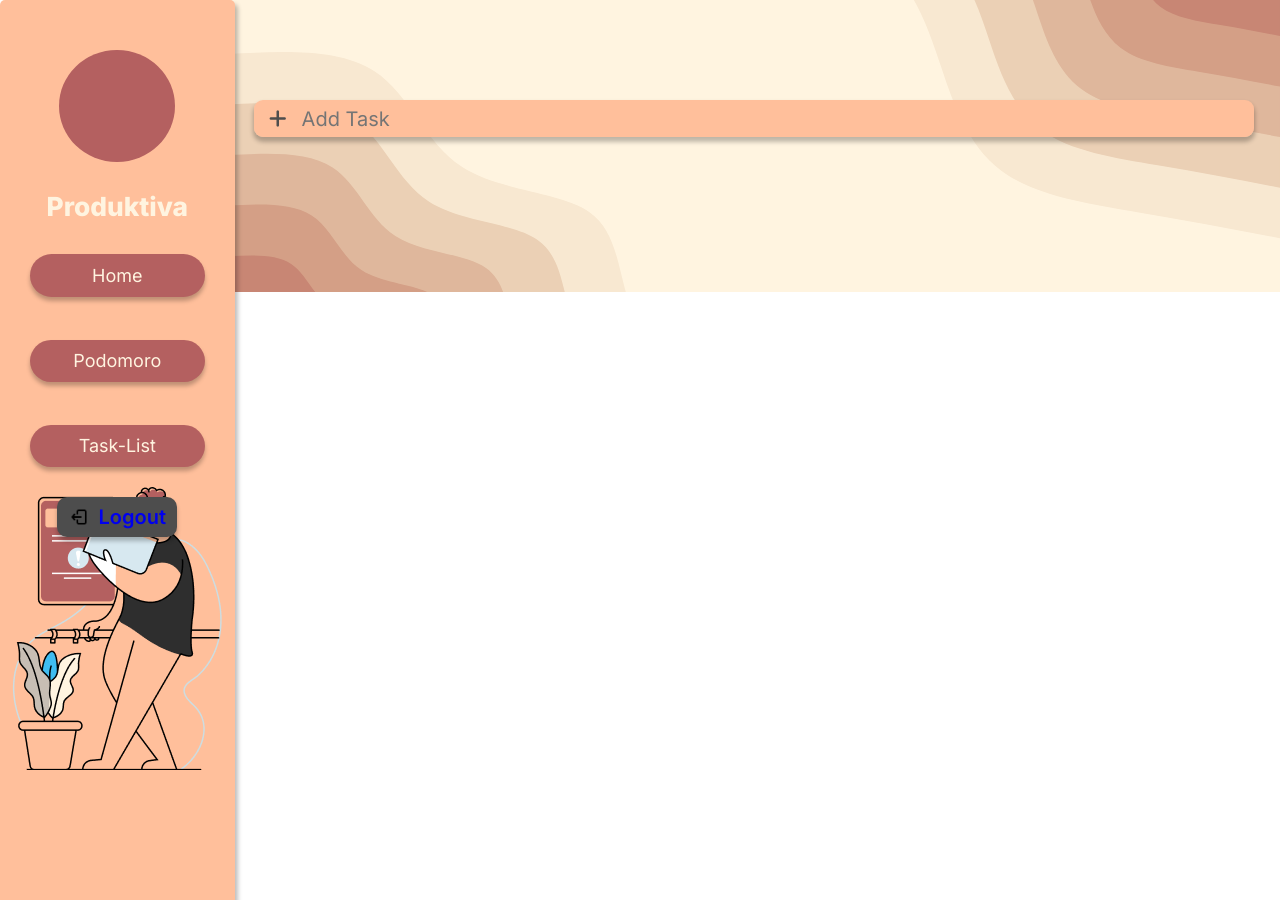
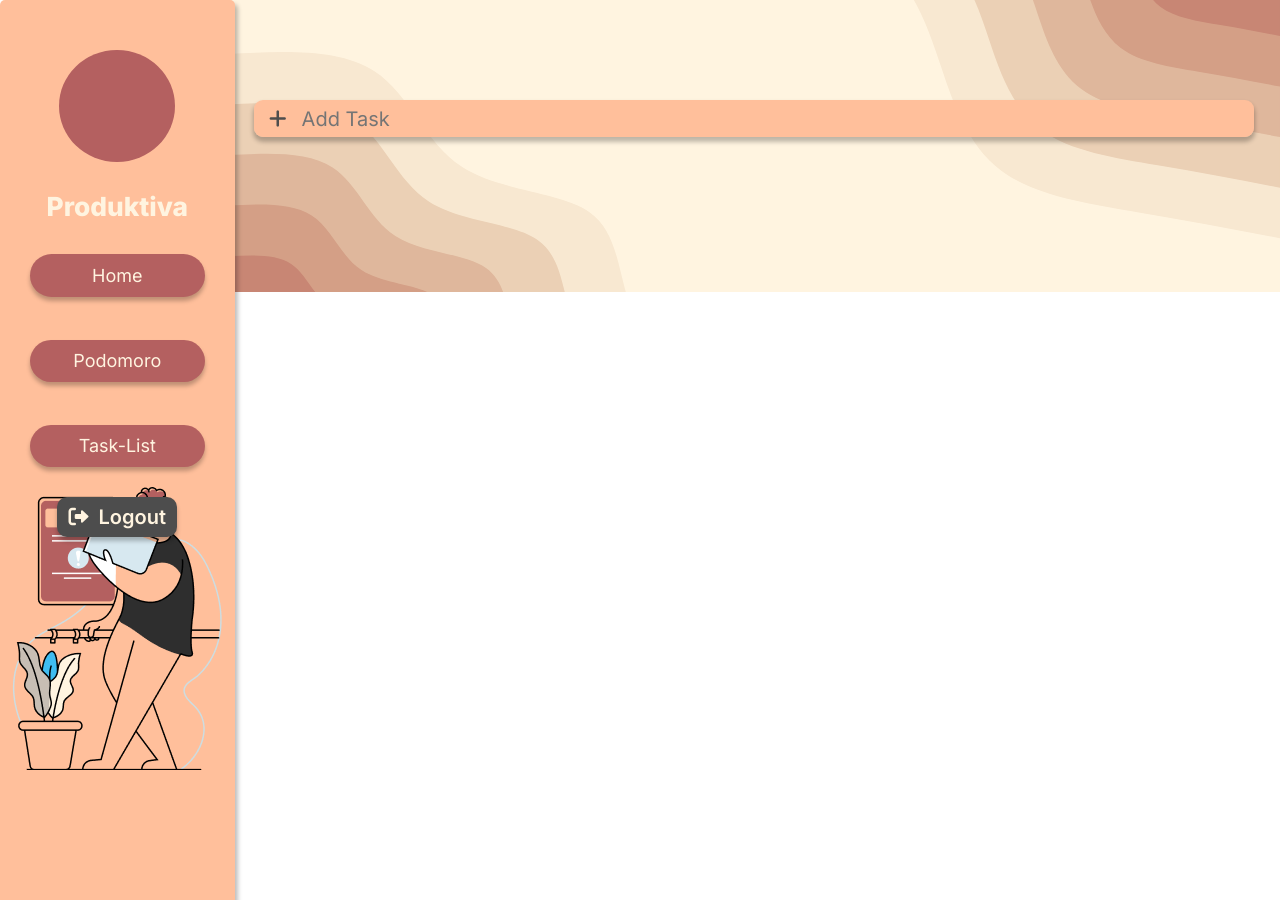
Before and after one commit to rahardjorahardjo/ProductivaRPL, a PHP site: page /todostaged.php in a window 1280 px wide. Run offline with PHP 8.4, Linux system fonts and the light colour scheme; a user stored in the database is signed in; tables that the repository leaves empty hold one stand-in row (values such as "Sample post").

Commit message:
icon todo

```diff
--- a/rpl/css/todoo.css
+++ b/rpl/css/todoo.css
@@ -116,7 +116,11 @@ html {
 .logout p {
     font-weight: 600;
     font-size: 20px;
-    color: #FFF4E0;
+    color: #FFF4E0 !important;
+}
+
+.icon {
+    margin-right: 10px;
 }
 
 .kosong {
@@ -240,7 +244,6 @@ html {
 
 .isi-list-box a{
     text-align: right;
-    background-image: url(../units/bin.png);
     width: 20px;
     height: 20px;
     margin-right: 10px;
--- a/rpl/pomodorostage1.php
+++ b/rpl/pomodorostage1.php
@@ -47,7 +47,7 @@ $user_id = $_SESSION['user']['user_id'];
                 <button class="pause hide" onclick="pause()"><img src="units/pause.png" alt=""></button>
                 <button class="increase" onclick="increase()"><img src="units/plus.png" alt=""></button>
               </div>
-              <button class="stop" onclick="stop()">Stop</button>
+              <button class="stop" onclick="stopTime()">Stop</button>
           </div>
       </div>
     </div>
--- a/rpl/todostaged.php
+++ b/rpl/todostaged.php
@@ -42,11 +42,11 @@ $cnt = mysqli_num_rows($q2);
                 <li><a href="todostaged.php">Task-List</a></li>
             </div>
             <div class="logout">
-                <img src="units/logout.png" alt="">
-                <p><a href="signout.php">Logout</a></p>
+                <p class="icon"><i class="fa-solid fa-right-from-bracket"></i></p>
+                <p><a href="signout.php" style="color:#FFF4E0;">Logout</a></p>
             </div>
             <img src="walking.png" alt="" class="gambar">
-        </div>
+    </div>
         <div class="kosong"></div>
         <div class="content-page">
 
@@ -86,7 +86,7 @@ $cnt = mysqli_num_rows($q2);
                                         <p>
                                             <?= $isitask ?>
                                         </p>
-                                        <a  href="deleteTask.php?task_id=<?= $tasks['task_id'] ?>"></a>
+                                        <a  href="deleteTask.php?task_id=<?= $tasks['task_id'] ?>" style="text-decoration: none; color:#FFBF9B;"<i class="fa-regular fa-trash-can"></i></a>
                                     </div>
                                 <?php } ?>
 
@@ -98,11 +98,10 @@ $cnt = mysqli_num_rows($q2);
                                 </div>
                             <div class="button-wrap">
                                 <div class="add-list-button">
-                                    <button onclick="showInput('<?php echo $i ?>')">+ add new list</button>
+                                    <button onclick="showInput('<?php echo $i ?>')"><i class="fa-solid fa-plus"></i></button>
                                 </div>
                                 <div class="add-list-button">
-                                    <button><a href="deleteCategory.php?category_id=<?= $category['category_id'] ?>">delete
-                                            category<?php echo $i?></a></button>
+                                    <button><a href="deleteCategory.php?category_id=<?= $category['category_id'] ?>" style="text-decoration: none; color:black;"><i class="fa-regular fa-trash-can"></i></a></button>
                                 </div>
                             </div>
 
```
